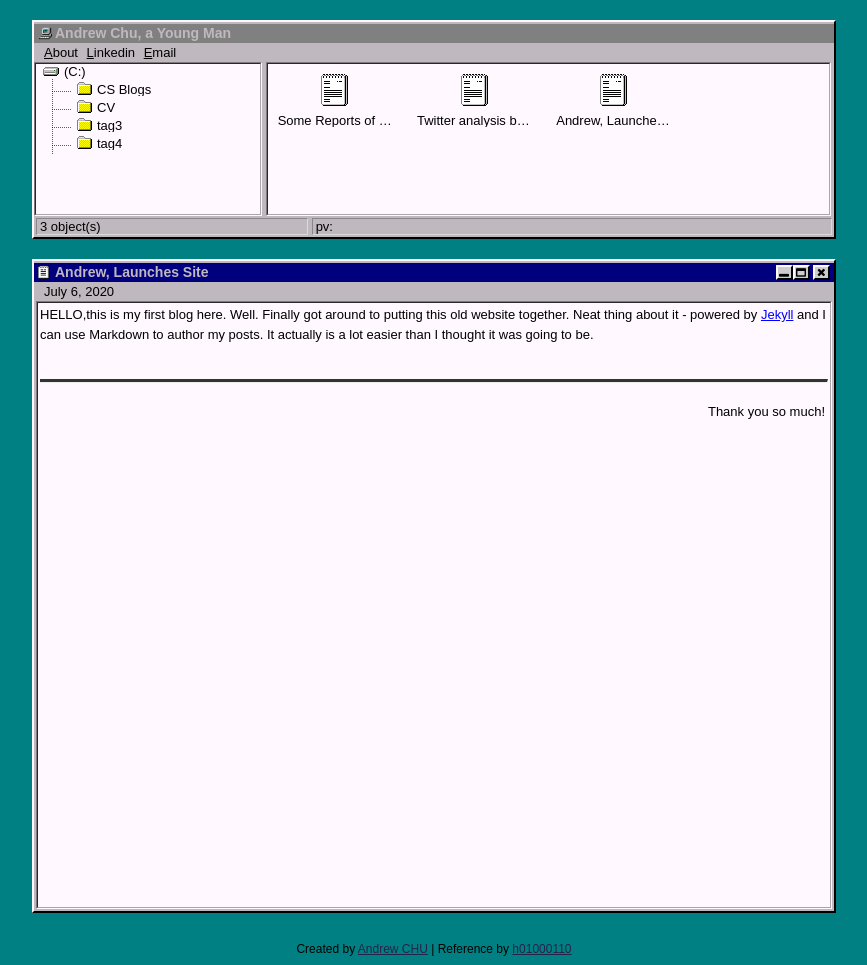
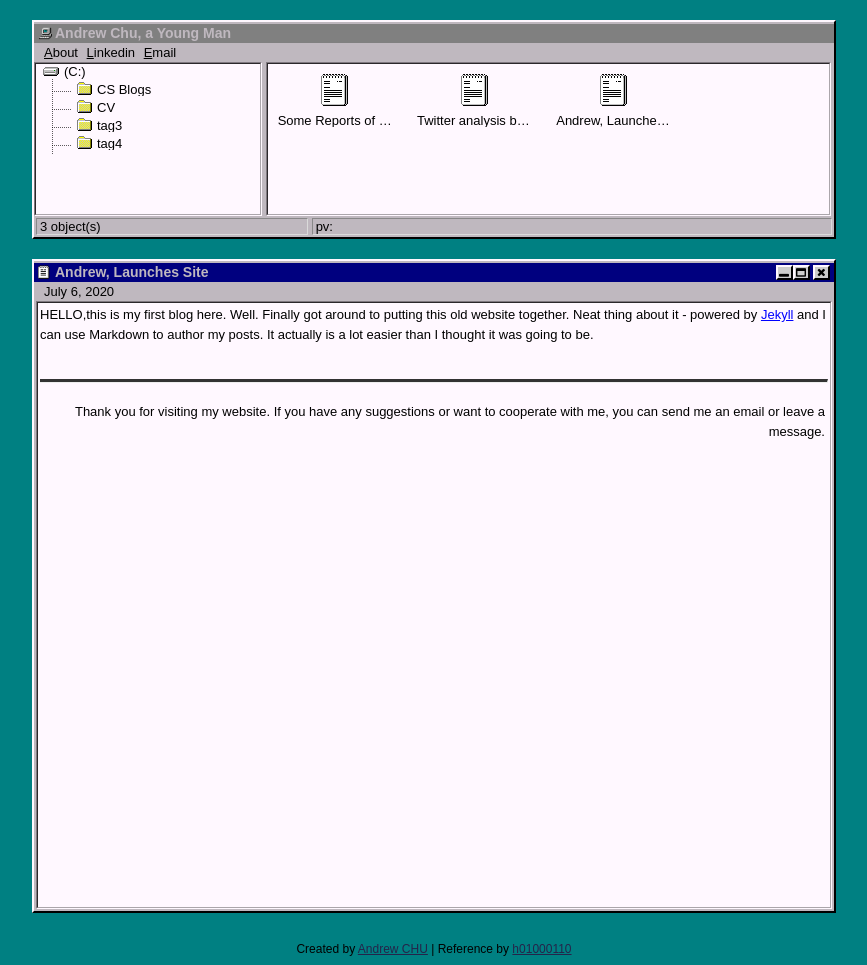
Before and after one commit to scyxx2/lakerschampions.github.io, a Jekyll site: the page built from _posts/2020-07-06-Andrew-site-launched.md, in a window 1280 px wide. Shown: the whole page, without its empty margins (206-1073 px from the left). Built offline with Jekyll 4.4.1, drawn with Linux system fonts in a browser that asks for light colours; comment, search, counter and statistics services are not loaded.

Commit message:
Update donate.html

```diff
--- a/_includes/donate.html
+++ b/_includes/donate.html
@@ -2,6 +2,6 @@
 <hr>
 <br>
 <div class="donate">
-	<p>Thank you so much!
+	<p>Thank you for visiting my website. If you have any suggestions or want to cooperate with me, you can send me an email or leave a message.
 	</p>
 </div>
```
